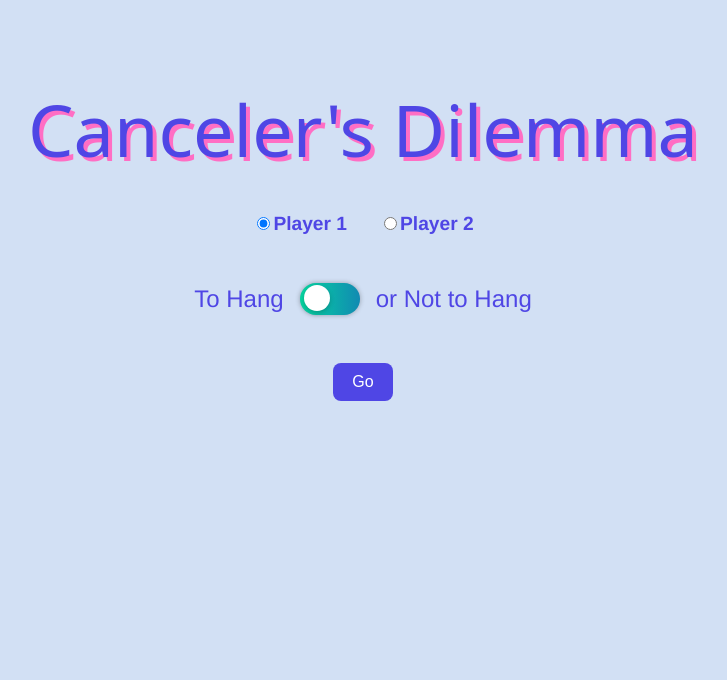
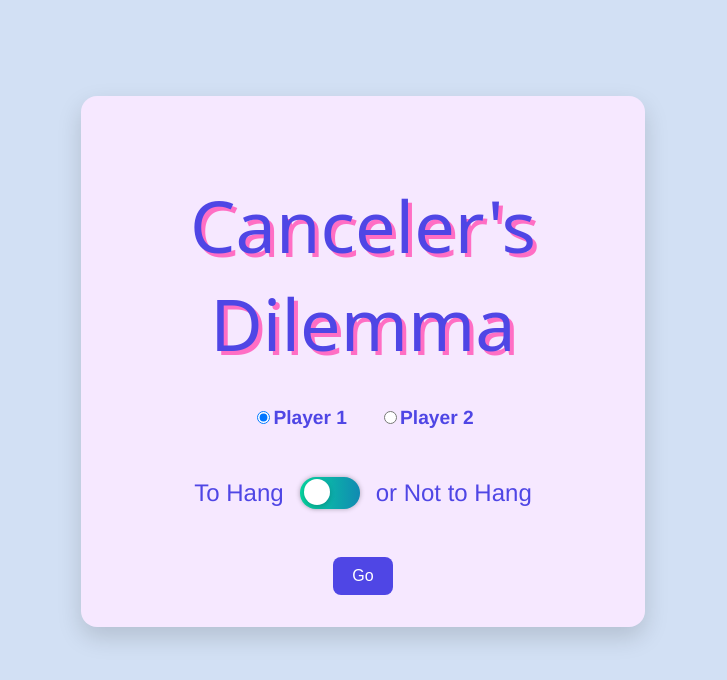
Before and after one commit to ConnorWBrown/cancelers-dilemma, a React (Create React App) app in the folder frontend/: page / in a window 1280 px wide. Shown: the top 680 px of the page, without its empty margins (277-1004 px from the left). Built offline with nearby package versions, Linux system fonts and the light colour scheme; a web font is replaced by a local one.

Commit message:
randomized excuses, added outline visual element

```diff
--- a/frontend/src/App.css
+++ b/frontend/src/App.css
@@ -58,7 +58,7 @@
   max-width: 500px;
   margin: 4rem auto;
   padding: 2rem;
-  background-color: white;
+  background-color: rgb(246, 232, 255);
   border-radius: 16px;
   box-shadow: 0 10px 25px rgba(0, 0, 0, 0.15);
   transition: background-color 1s, color 1s;
@@ -66,11 +66,11 @@
 
 .app.dark .box {
   background-color: #333;
-  color: white;
+  color: d2e2fb;
 }
 
 .app.light .box {
-  background-color: #f5f7fa;
+  background-color: #d2e2fb;
   color: #333;
 }
 
--- a/frontend/src/App.js
+++ b/frontend/src/App.js
@@ -77,7 +77,7 @@ function App() {
 
   return (
     <div className={`App ${clicked ? 'dark' : 'light'}`}>
-      {/* <div className="box"> */}
+      <div className="box">
       <h1>Canceler's Dilemma</h1>
 
       <div className="player-select">
@@ -123,6 +123,7 @@ function App() {
       {waiting && <p>⏳ Waiting for the other player...</p>}
       {result && <p className="result"><strong>{result}</strong></p>}
     </div>
+    </div>
   );
 }
 
```
Also changed, not shown: 1 other file (tests, documents, lock files or other folders).
